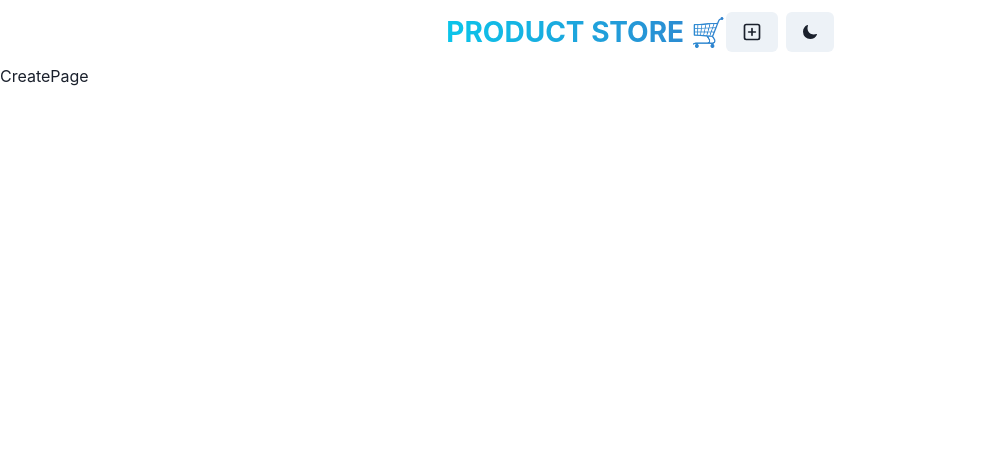
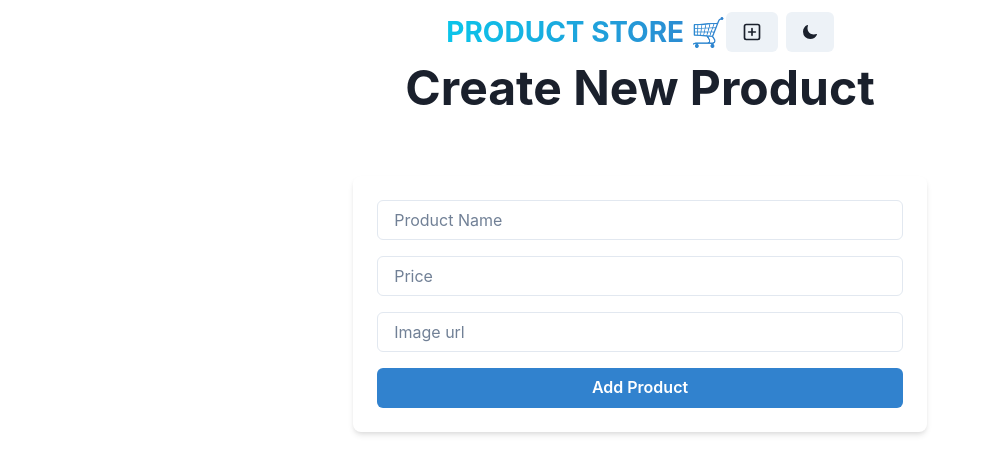
Before and after one commit to Brito-Reji/MERN-FREECODECAMP, a React (Vite) app in the folder frontend/: page /create in a window 1280 px wide. Shown: the top 474 px of the page, without its empty margins (0-988 px from the left). Built offline with nearby package versions, Linux system fonts and the light colour scheme.

Commit message:
feat:add product

```diff
--- a/frontend/package.json
+++ b/frontend/package.json
@@ -17,7 +17,8 @@
     "framer-motion": "^12.6.3",
     "react": "^19.0.0",
     "react-dom": "^19.0.0",
-    "react-router-dom": "^7.4.1"
+    "react-router-dom": "^7.4.1",
+    "zustand": "^5.0.3"
   },
   "devDependencies": {
     "@eslint/js": "^9.21.0",
--- a/frontend/src/pages/CreatePage.jsx
+++ b/frontend/src/pages/CreatePage.jsx
@@ -1,7 +1,69 @@
-import React from "react";
+import {
+  Box,
+  Button,
+  Container,
+  Heading,
+  Input,
+  useColorModeValue,
+  VStack,
+} from "@chakra-ui/react";
+import React, { useState } from "react";
 
 const CreatePage = () => {
-  return <div>CreatePage</div>;
+  const [newProduct, setNewProduct] = useState({
+    name: "",
+    price: "",
+    image: "",
+  });
+  const handleAddProduct = () => {
+    console.log(newProduct);
+  };
+  return (
+    <Container>
+      <VStack spacing={8}>
+        <Heading as={"h1"} size={"2xl"} textAlign={"center"} mb={8}>
+          Create New Product
+        </Heading>
+        <Box
+          w={"full"}
+          bg={useColorModeValue("white", "gray.800")}
+          p={6}
+          rounded={"lg"}
+          shadow={"md"}
+        >
+          <VStack spacing={4}>
+            <Input
+              placeholder="Product Name"
+              name="name"
+              value={newProduct.name}
+              onChange={(e) =>
+                setNewProduct({ ...newProduct, name: e.target.value })
+              }
+            />
+            <Input
+              placeholder="Price"
+              name="price"
+              value={newProduct.price}
+              onChange={(e) =>
+                setNewProduct({ ...newProduct, price: e.target.value })
+              }
+            />
+            <Input
+              placeholder="Image url"
+              name="image"
+              value={newProduct.image}
+              onChange={(e) =>
+                setNewProduct({ ...newProduct, image: e.target.value })
+              }
+            />
+            <Button colorScheme="blue" onClick={handleAddProduct} w={"full"}>
+              Add Product
+            </Button>
+          </VStack>
+        </Box>
+      </VStack>
+    </Container>
+  );
 };
 
 export default CreatePage;
--- /dev/null
+++ b/frontend/src/store/product.js
@@ -0,0 +1,6 @@
+import { create } from "zustand";
+
+export const useProductStore = create((set) => ({
+  products: [],
+  setProducts: () => set({ products }),
+}));
```
Also changed, not shown: 1 other file (tests, documents, lock files or other folders).
